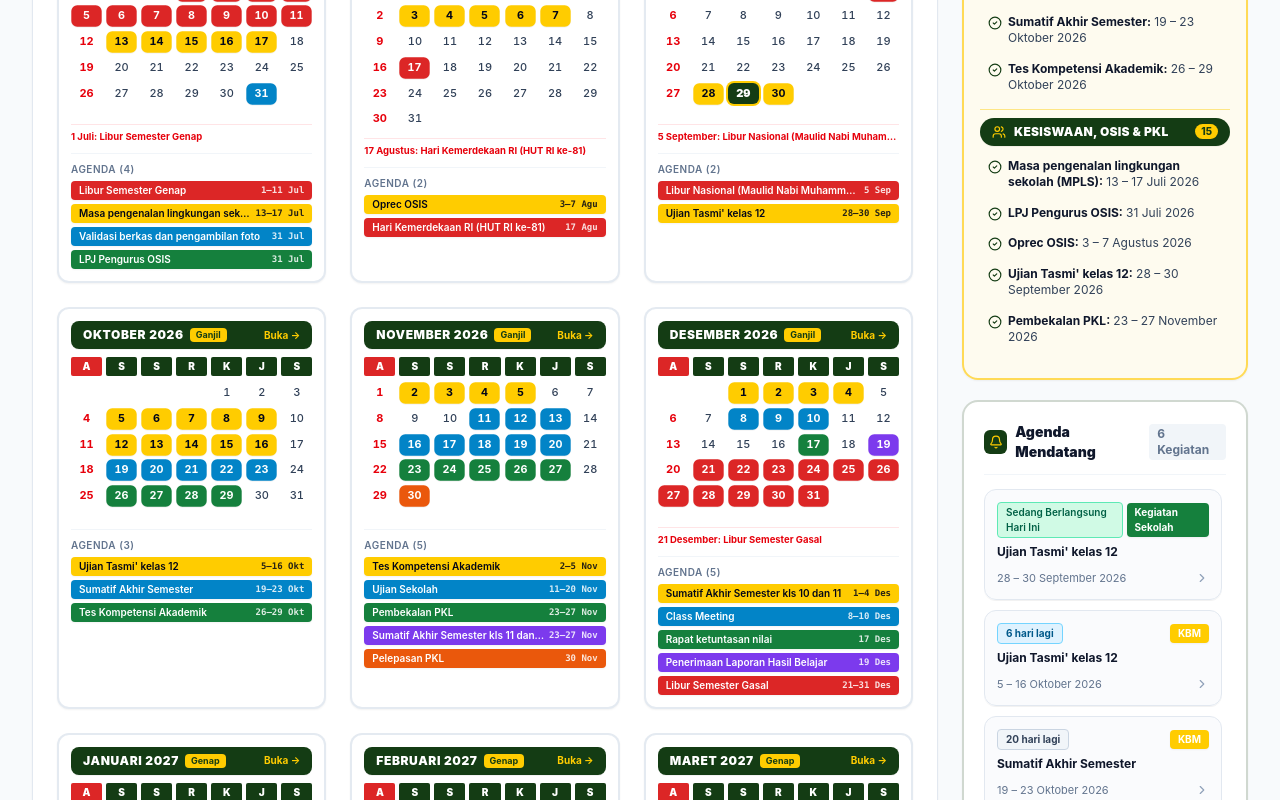
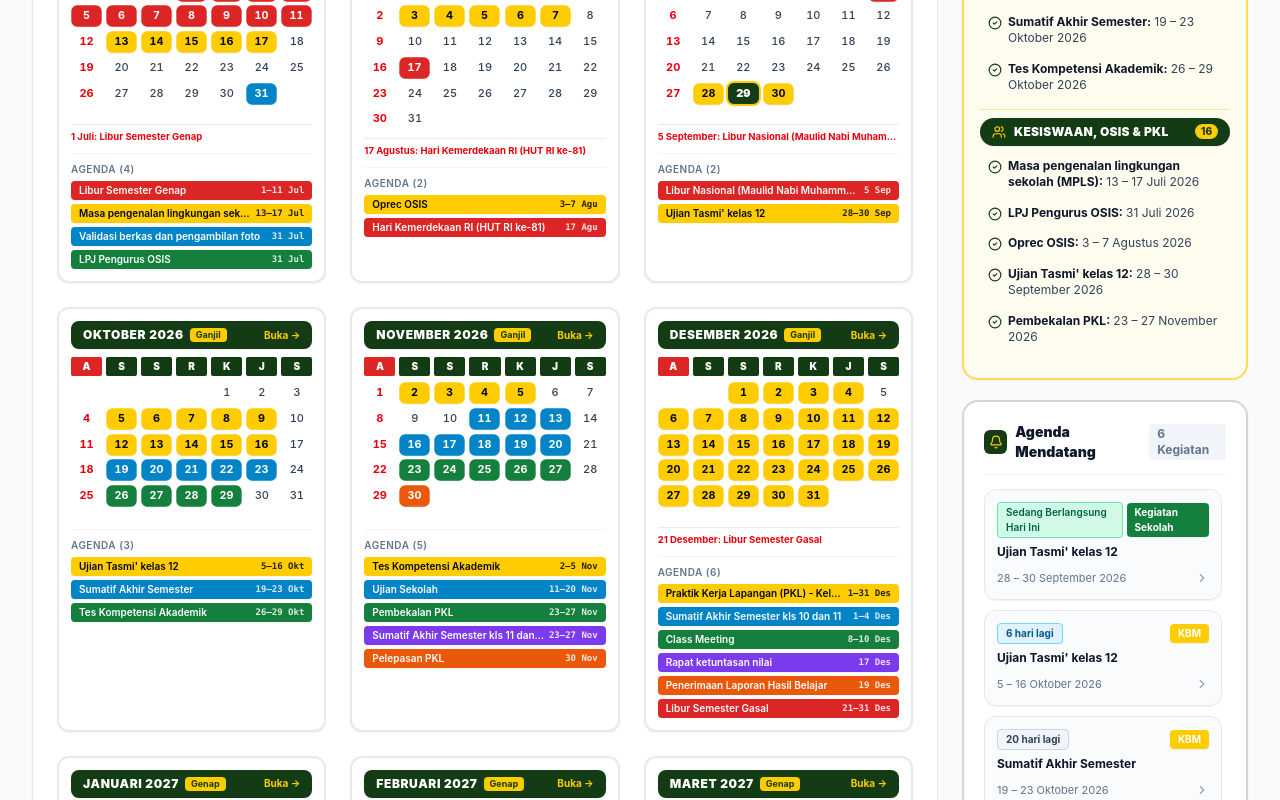
Before and after one commit to antomakking/kalender-pendidikan-v1, a React (Vite) app: page / in a window 1280 px wide. Shown: the part 860-1660 px from the top of the page. Built offline with nearby package versions, Linux system fonts and the light colour scheme.

Commit message:
chore: update calendar data and storage schema
Add new PKL and SNBT event entries for 2026/2027 and update STORAGE_KEY to v12 to incorporate missing seed events into existing user storage.

```diff
--- a/src/App.tsx
+++ b/src/App.tsx
@@ -38,7 +38,7 @@ import {
   setSessionUnlocked,
 } from './utils/securityUtils.ts';
 
-const STORAGE_KEY = 'smk_it_kalender_events_full_2526_2627_v11';
+const STORAGE_KEY = 'smk_it_kalender_events_full_2526_2627_v12';
 const TODAY_STR = formatDateToISO(new Date());
 
 const VIEW_ORDER: Record<CalendarView, number> = {
@@ -69,14 +69,18 @@ export default function App() {
       localStorage.removeItem('smk_it_kalender_events_full_2526_2627_v8');
       localStorage.removeItem('smk_it_kalender_events_full_2526_2627_v9');
       localStorage.removeItem('smk_it_kalender_events_full_2526_2627_v10');
+      localStorage.removeItem('smk_it_kalender_events_full_2526_2627_v11');
 
       const stored = localStorage.getItem(STORAGE_KEY);
       if (stored) {
         const parsed = JSON.parse(stored);
         if (Array.isArray(parsed) && parsed.length > 0) {
+          const existingIds = new Set(parsed.map((e: AcademicEvent) => e.id));
+          const missingSeedEvents = INITIAL_EVENTS.filter((e) => !existingIds.has(e.id));
+          const combinedEvents = [...parsed, ...missingSeedEvents];
           // Filter out any P5 items & deduplicate
           return deduplicateEvents(
-            parsed.filter(
+            combinedEvents.filter(
               (e: AcademicEvent) =>
                 e &&
                 typeof e === 'object' &&
--- a/src/data/seedEvents.ts
+++ b/src/data/seedEvents.ts
@@ -246,6 +246,21 @@ export const INITIAL_EVENTS: AcademicEvent[] = [
 
   // --- DESEMBER 2026 ---
   {
+    id: 'evt-2627-pkl-xii',
+    title: 'Praktik Kerja Lapangan (PKL) - Kelas XII',
+    startDate: '2026-12-01',
+    endDate: '2027-03-31',
+    startTime: '08:00',
+    endTime: '16:00',
+    category: 'student',
+    description: 'Pelaksanaan Praktik Kerja Lapangan (PKL) bagi siswa Kelas XII di institusi / perusahaan DUDI mitra (1 Desember 2026 – 31 Maret 2027).',
+    location: 'DUDI / Industri Mitra',
+    audience: 'Siswa Kelas XII',
+    targetClasses: ['XII'],
+    academicYear: '2026/2027',
+    semester: 'genap',
+  },
+  {
     id: 'evt-2627-1201',
     title: 'Sumatif Akhir Semester kls 10 dan 11',
     startDate: '2026-12-01',
@@ -438,6 +453,36 @@ export const INITIAL_EVENTS: AcademicEvent[] = [
     academicYear: '2026/2027',
     semester: 'genap',
   },
+  {
+    id: 'evt-2627-laporan-pkl-snbt',
+    title: 'Pengerjaan Laporan PKL, Persiapan Presentasi Laporan PKL & SNBT',
+    startDate: '2027-04-02',
+    endDate: '2027-04-16',
+    startTime: '08:00',
+    endTime: '14:30',
+    category: 'academic',
+    description: 'Pengerjaan Laporan PKL, Persiapan Presentasi Laporan PKL & Seleksi Nasional Berdasarkan Tes (SNBT) bagi siswa Kelas XII (2 – 16 April 2027).',
+    location: 'Kampus SMK IT Ibnul Qayyim',
+    audience: 'Siswa Kelas XII',
+    targetClasses: ['XII'],
+    academicYear: '2026/2027',
+    semester: 'genap',
+  },
+  {
+    id: 'evt-2627-presentasi-pkl-snbt',
+    title: 'Presentasi Laporan PKL & Tes SNBT',
+    startDate: '2027-04-19',
+    endDate: '2027-04-30',
+    startTime: '08:00',
+    endTime: '14:30',
+    category: 'academic',
+    description: 'Pelaksanaan sidang Presentasi Laporan PKL & Tes Seleksi Nasional Berdasarkan Tes (SNBT) bagi siswa Kelas XII (19 – 30 April 2027).',
+    location: 'Kampus SMK IT Ibnul Qayyim & Pusat UTBK',
+    audience: 'Siswa Kelas XII',
+    targetClasses: ['XII'],
+    academicYear: '2026/2027',
+    semester: 'genap',
+  },
 
   // --- MEI 2027 ---
   {
```
